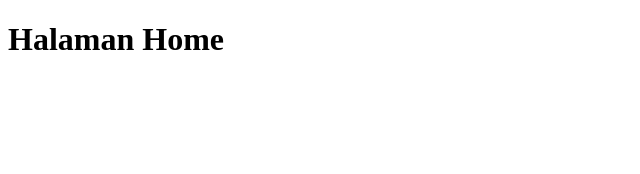
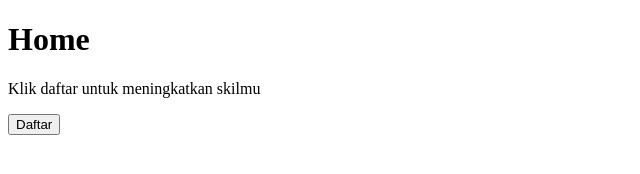
Before and after one commit to uswatunnursholihah/git-camp404, a plain HTML site: page home.html in a window 1280 px wide. Shown: the whole page, without its empty margins (0-640 px from the left). Drawn offline with Linux system fonts and the light colour scheme.

Commit message:
ubah home.html di local

```diff
--- a/home.html
+++ b/home.html
@@ -7,6 +7,8 @@
     <title>HOME</title>
 </head>
 <body>
-    <h1>Halaman Home</h1>
+    <h1>Home</h1>
+    <p>Klik daftar untuk meningkatkan skilmu</p>
+    <button>Daftar</button>
 </body>
 </html>
```
